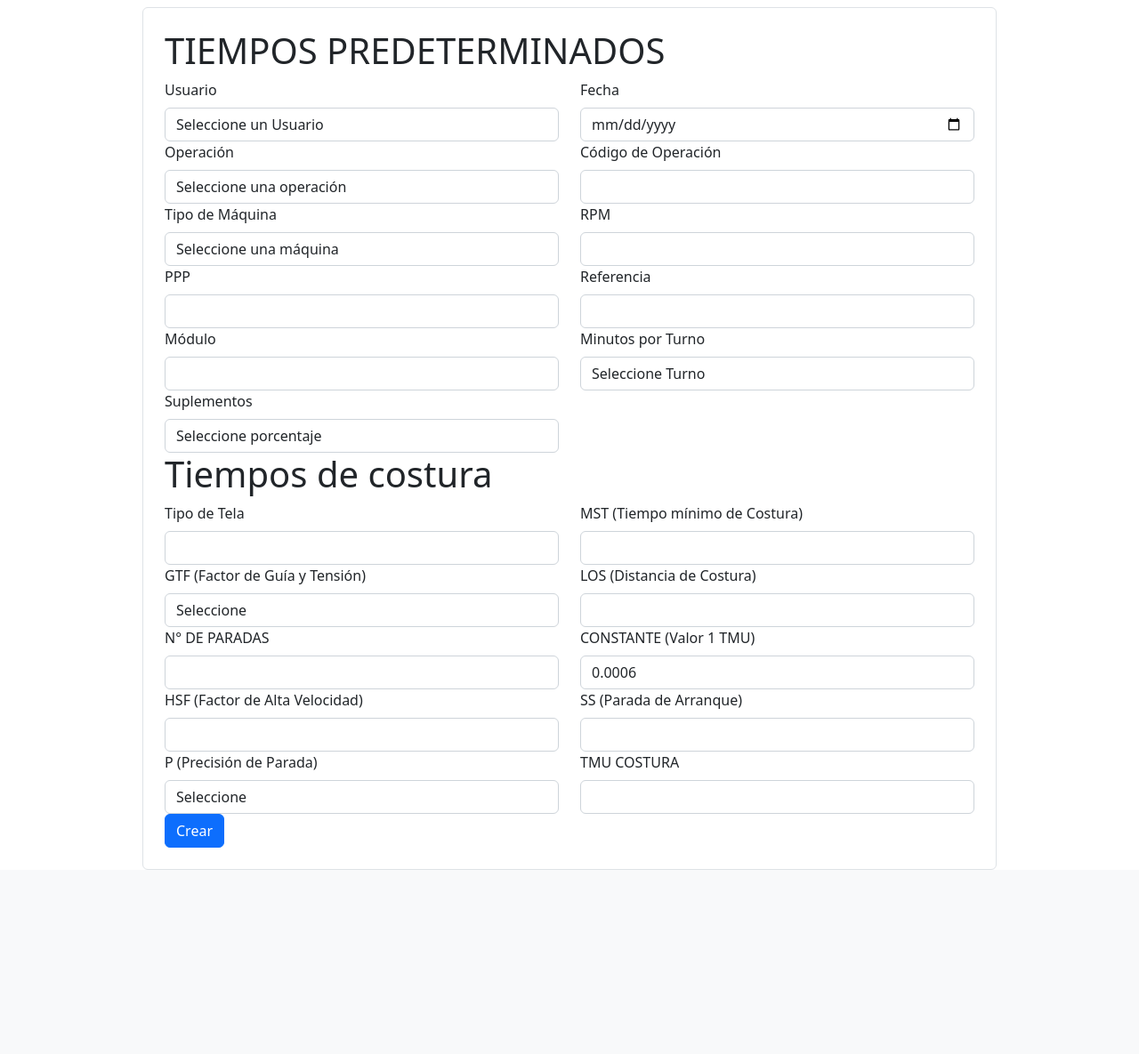
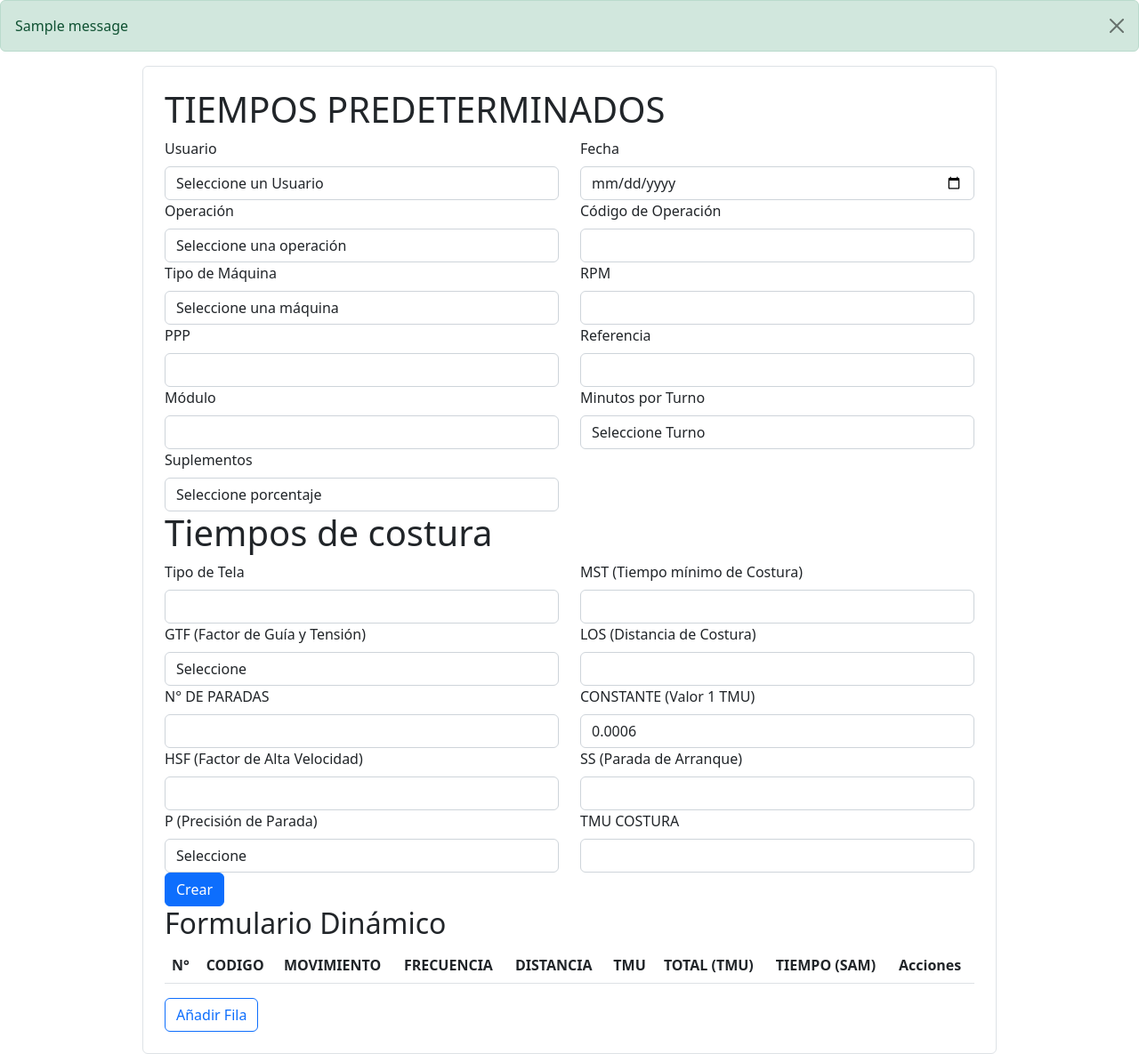
Before and after one commit to Dfespinal7/MetodosyTiempos, a Django app: page /form_fichat in a window 1280 px wide. Shown: the part 56-1241 px from the top of the page at 89% size. Before the commit the page ends 1034 px from the top, so only its background shows below. Run offline with Django 4.2, Linux system fonts and the light colour scheme; data comes from the database, SQL or seed files in the repository; both versions use the stored data as it was after the commit; one stand-in notice (Sample message) is shown; lists and menus that the app fills with data are empty.

Commit message:
se creo la funcion para guardar formulario

```diff
--- a/app/static/app/js/funciones.js
+++ b/app/static/app/js/funciones.js
@@ -65,3 +65,27 @@ document.getElementById('gtff').addEventListener('change', arranque_parada);
 document.getElementById('ppp').addEventListener('input', MTS);
 document.getElementById('rpm').addEventListener('input', MTS);
 document.getElementById('parad').addEventListener('change', arranque_parada);
+
+
+
+function addRow() {
+    const tableBody = document.getElementById('movimientosBody');
+    const row = document.createElement('tr');
+    row.innerHTML = `
+        <td><input type="number" name="numero[]" /></td>
+        <td><input type="text" name="codigo[]" /></td>
+        <td><input type="text" name="movimiento[]" /></td>
+        <td><input type="number" name="frecuencia[]" /></td>
+        <td><input type="number" name="distancia[]" /></td>
+        <td><input type="number" name="tmu[]" /></td>
+        <td><input type="number" name="totalTmu[]" /></td>
+        <td><input type="number" name="tiempoSam[]" /></td>
+        <td><button type="button" onclick="removeRow(this)" class="btn btn-outline-danger">Eliminar</button></td>
+    `;
+    tableBody.appendChild(row);
+}
+
+function removeRow(button) {
+    const row = button.parentNode.parentNode;
+    row.parentNode.removeChild(row);
+}
--- a/app/templates/app/base.html
+++ b/app/templates/app/base.html
@@ -45,6 +45,18 @@
           </div>
         </div>
       </nav>
+      {% if messages %}
+
+        {% for message in messages %}
+
+          <div class="alert alert-{% if message.tags == 'error' %}danger{% else %}{{ message.tags }}{% endif %} alert-dismissible" role="alert">
+              <div>{{ message }}</div>
+              <button type="button" class="btn-close"data-bs-dismiss="alert" arial-label="Close">  </button>
+          </div>
+        {% endfor %}
+
+      {% endif %}
+
     {% block container %}
 
     {% endblock %}
--- a/app/templates/app/ficha/form_listar.html
+++ b/app/templates/app/ficha/form_listar.html
@@ -35,7 +35,7 @@
                 </div>
                 <div class="col-md-6">
                     <label for="codigo_op" class="form-label">Código de Operación</label>
-                    <input type="text" id="codigo_op" class="form-control" readonly>
+                    <input type="text" id="codigo_op" class="form-control" readonly name="cod_operacion">
                 </div>
                 <div class="col-md-6">
                     <label for="tipo_maquina" class="form-label">Tipo de Máquina</label>
@@ -131,12 +131,33 @@
                 </div>
                 <div class="col-md-6">
                     <label for="" class="form-label">TMU COSTURA</label>
-                    <input type="text" class="form-control" id="resultmu">
+                    <input type="text" class="form-control" id="resultmu" name="tmu">
                 </div>
             </div>
 
             <button type="submit" class="btn btn-primary">Crear</button>
         </form>
+
+        <h2>Formulario Dinámico</h2>
+    <table id="movimientosTable" class="table table-hover">
+        <thead>
+            <tr>
+                <th>N°</th>
+                <th>CODIGO</th>
+                <th>MOVIMIENTO</th>
+                <th>FRECUENCIA</th>
+                <th>DISTANCIA</th>
+                <th>TMU</th>
+                <th>TOTAL (TMU)</th>
+                <th>TIEMPO (SAM)</th>
+                <th>Acciones</th>
+            </tr>
+        </thead>
+        <tbody id="movimientosBody">
+            <!-- Filas dinámicas serán añadidas aquí -->
+        </tbody>
+    </table>
+    <button onclick="addRow()" class="btn btn-outline-primary">Añadir Fila</button>
         <script src="{% static 'app/js/funciones.js' %}"></script>
     </div>
 </div>
--- a/app/urls.py
+++ b/app/urls.py
@@ -4,4 +4,5 @@ from .views import *
 urlpatterns = [
     path('listar_ficha', listar_fichat,name="listar_ficha"),
     path('form_fichat', form_fichat,name="form_fichat"),
+    path('guardar_ficha', guardar_ficha_tecnica,name="guardar_ficha"),
 ]
--- a/app/views.py
+++ b/app/views.py
@@ -1,5 +1,8 @@
 from django.shortcuts import render
 from .models import *
+from django.http import HttpResponse, HttpResponseRedirect
+from django.urls import reverse
+from django.contrib import messages
 # Create your views here.
 
 def listar_fichat(request):
@@ -17,3 +20,35 @@ def form_fichat(request):
     P=Presicion_de_parada.objects.all()
     contex={"usuarios":U,"operaciones":O,"maquinas":M,"turnos":T,"suplementos":S,"gtfs":G,"paradas":P}
     return render(request,'app/ficha/form_listar.html',contex)
+
+def guardar_ficha_tecnica(request):
+    if request.method=='POST':
+
+        usuario=Usuario.objects.get(pk=request.POST.get("usuario"))
+        fecha=request.POST.get("fecha")
+        opera=operacion.objects.get(pk=request.POST.get("operacion"))
+        cod_operacion=request.POST.get("cod_operacion")
+        tipo_maquina=MaquinaDeCoser.objects.get(pk=request.POST.get("tipo_maquina"))
+        ref=request.POST.get("ref")
+        rpm=request.POST.get("rpm")
+        modulo=request.POST.get("modulo")
+        ppp=request.POST.get("ppp")
+        min_turno=Turno.objects.get(pk=request.POST.get("min_turno"))
+        suplementos=Suplemento.objects.get(pk=request.POST.get("suplementos"))
+        tela=request.POST.get("tela")
+        mts=request.POST.get("mts")
+        gtf=Gtf.objects.get(pk=request.POST.get("gtf"))
+        los=request.POST.get("los")
+        nparadas=request.POST.get("nparadas")
+        consta=request.POST.get("consta")
+        hsf=request.POST.get("hsf")
+        ss=request.POST.get("ss")
+        parad=Presicion_de_parada.objects.get(pk=request.POST.get("parad"))
+        tmu=request.POST.get("tmu")
+        try:
+            ficha=FichaTecnica(idUsuario=usuario,fecha=fecha,operacion=opera,codigo_Operacion=cod_operacion,tipoMaquina=tipo_maquina,ref=ref,rpm=rpm,modulo=modulo,minTurno=min_turno,ppp=ppp,suplementos=suplementos,tipoTela=tela,tiempoMinimoCostura=mts,gtf=gtf,distanciaCostura=los,numeroParadas=nparadas,constante=consta,factorAltaVelocidad=hsf,paradaArranque=ss,presicionParada=parad,tmuCostura=tmu)
+            ficha.save()
+            messages.success(request,"ficha creada correctamente")
+        except Exception as e:
+            messages.warning(request, f"error.{e}")
+        return HttpResponseRedirect(reverse("listar_ficha"))
```
Also changed, not shown: other parts of app/templates/app/ficha/form_listar.html (+15 -15 lines), borrar.html (added, +71 -0 lines), db.sqlite3.
